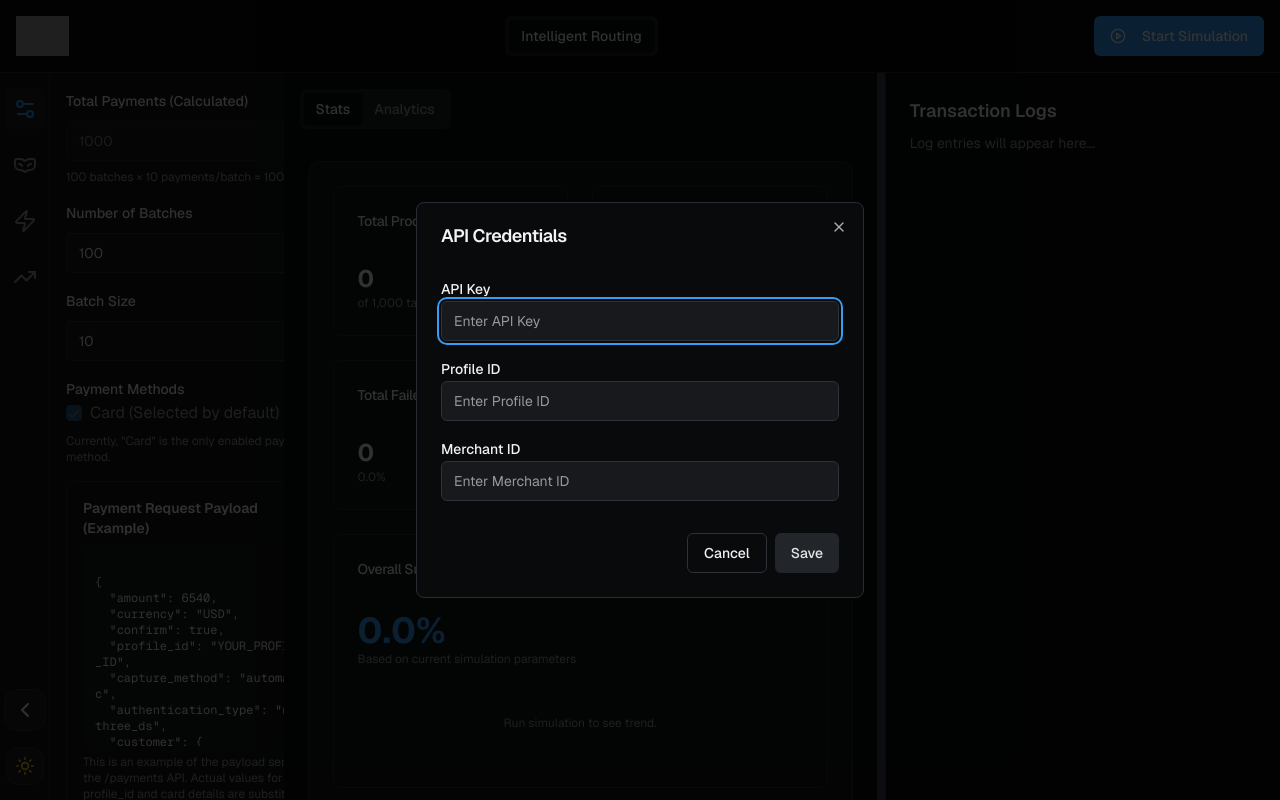
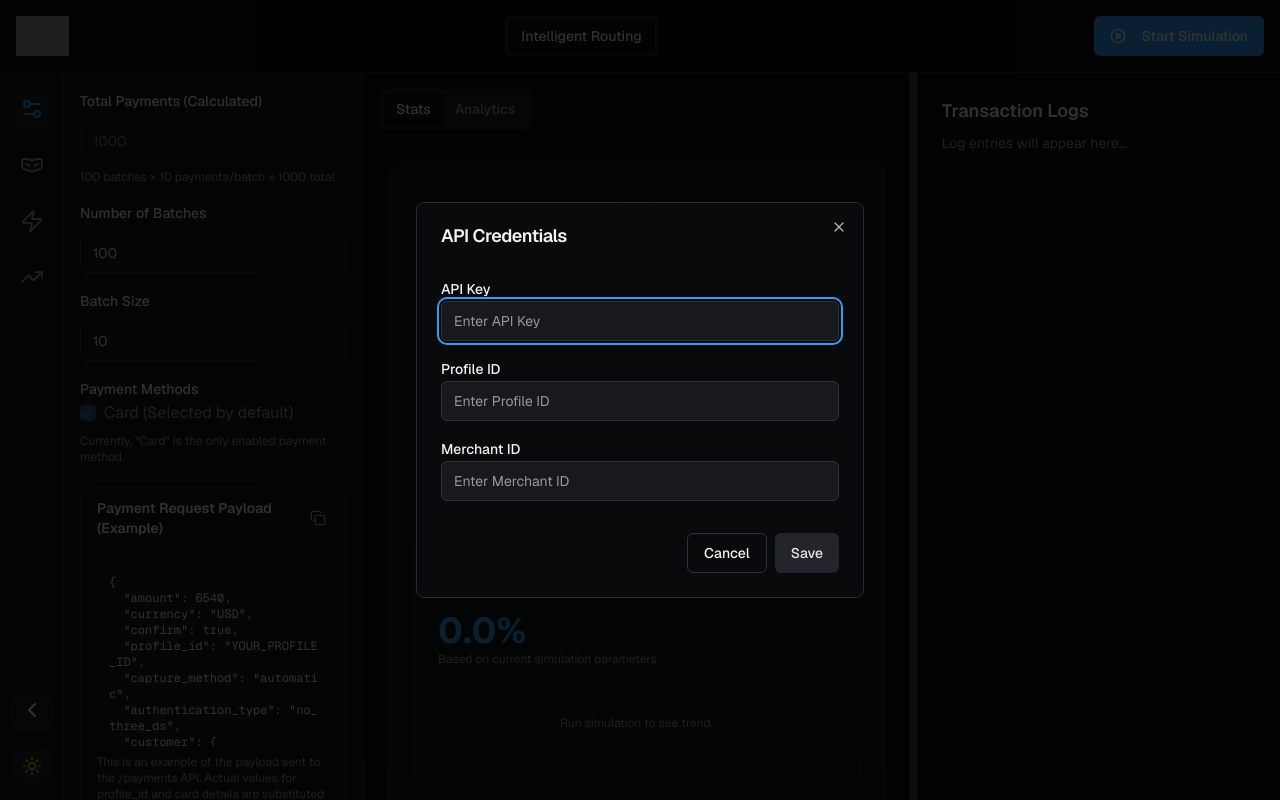
Before and after one commit to spritianeja03/DE-playground-web, a Next.js app: page / in a window 1280 px wide. Built offline with nearby package versions, Linux system fonts and the light colour scheme; grey boxes are pictures that could not be loaded; what @genkit-ai/googleai, genkit would draw is missing.

Commit message:
fix: resolve panel dispay and resize issues

```diff
--- a/src/app/page.tsx
+++ b/src/app/page.tsx
@@ -127,7 +127,6 @@
   }, [toast]);
 
   const [sidebarCollapsed, setSidebarCollapsed] = useState(false);
-  const [mainPaneSize, setMainPaneSize] = useState('50%');
 
   const [activeSection, setActiveSection] = useState('general');
 
@@ -1324,9 +1323,9 @@
                 />
               </div>
             )}
-            {/* Main and Logs with draggable splitter */}
-            <PanelGroup direction="horizontal" className="flex-grow">
-              <Panel>
+            <div className="flex-1 flex flex-col min-w-0">
+              <PanelGroup direction="horizontal">
+                <Panel defaultSize={60} minSize={40}>
                   <div className="flex flex-col overflow-hidden h-full">
                     <Tabs value={contentTab} onValueChange={tab => setContentTab(tab as 'stats' | 'analytics')} className="flex flex-col h-full">
                       <div className="flex items-center justify-start p-4 pb-0">
@@ -1416,6 +1415,7 @@
               </PanelGroup>
             </div>
           </div>
+        </div>
       </AppLayout>
       <Dialog open={isApiCredentialsModalOpen} onOpenChange={setIsApiCredentialsModalOpen}>
         <DialogContent className="sm:max-w-md">
```
Lines whose indentation alone changed are shown as unchanged.
